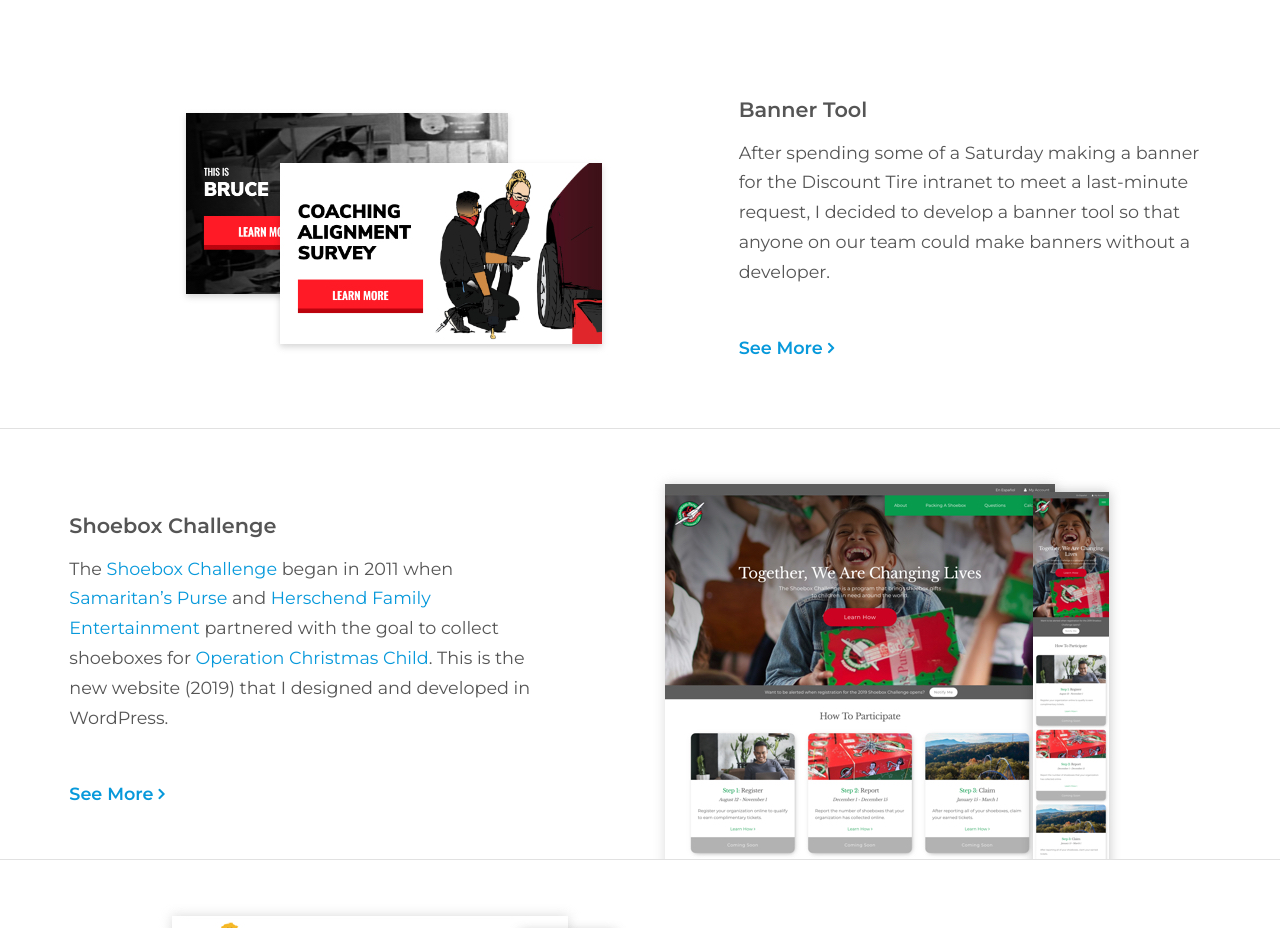
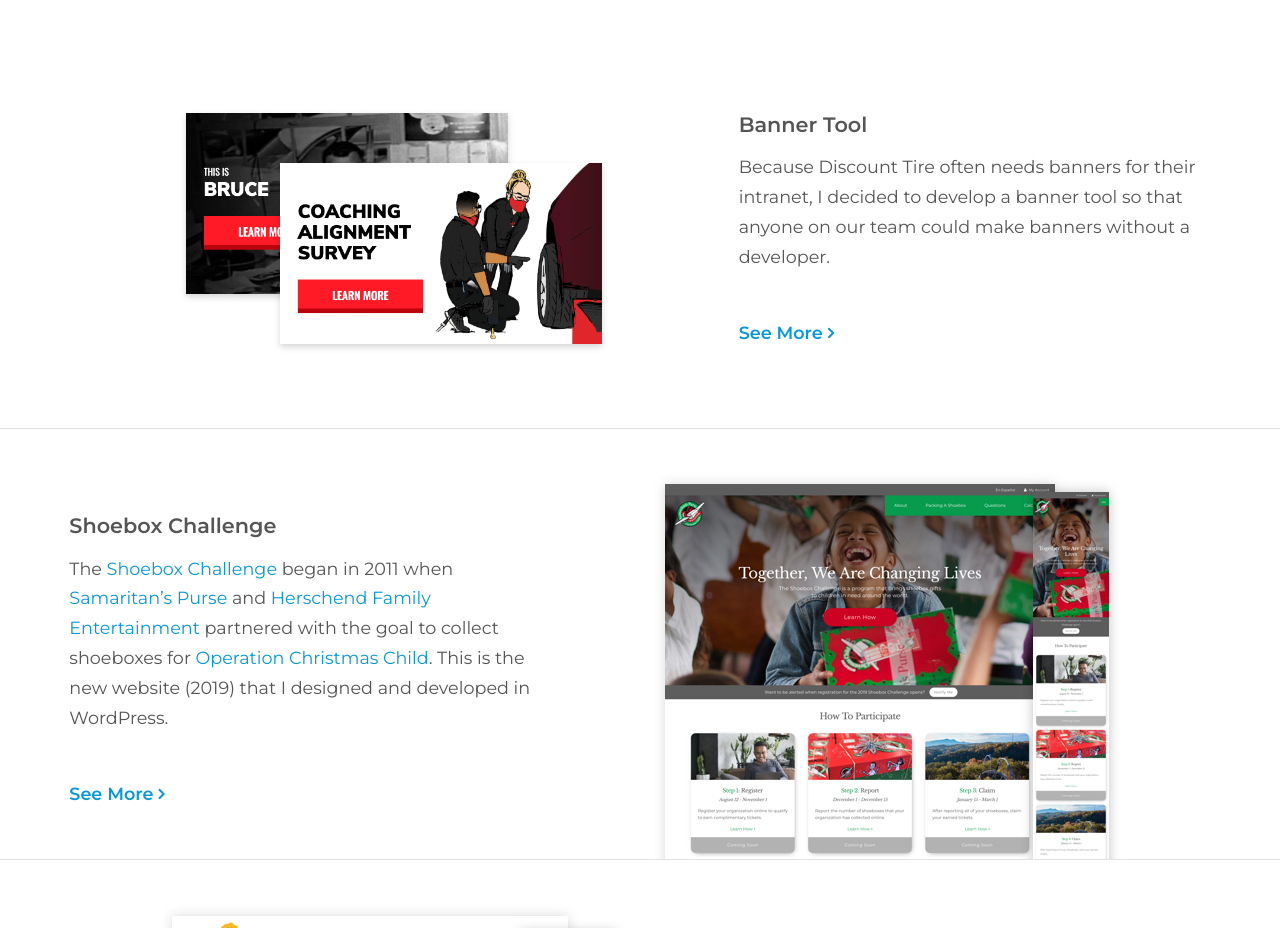
Before and after one commit to srs815/portfolio, a plain HTML site: page index.html in a window 1280 px wide. Shown: the part 2104-3032 px from the top of the page. Drawn offline with nearby package versions, Linux system fonts and the light colour scheme; files whose address does not match are found by name.

Commit message:
banner text update

```diff
--- a/index.html
+++ b/index.html
@@ -97,7 +97,7 @@
 <div class="row wrapper" id="bannerTool">
   <div class="text">
     <h2>Banner Tool</h2>
-    <p>After spending some of a Saturday making a banner for the Discount Tire intranet to meet a last-minute request, I decided to develop a banner tool so that anyone on our team could make banners without a developer.</p><br/><br/>
+    <p>Because Discount Tire often needs banners for their intranet, I decided to develop a banner tool so that anyone on our team could make banners without a developer.</p><br/><br/>
     <p><a href="#modal-bannerTool" title="See More" class="row-cta" id="bannerTool-cta"><span>See More</span> <i class="fa fa-angle-right"></i></a></p>
   </div>
   <div>
```
